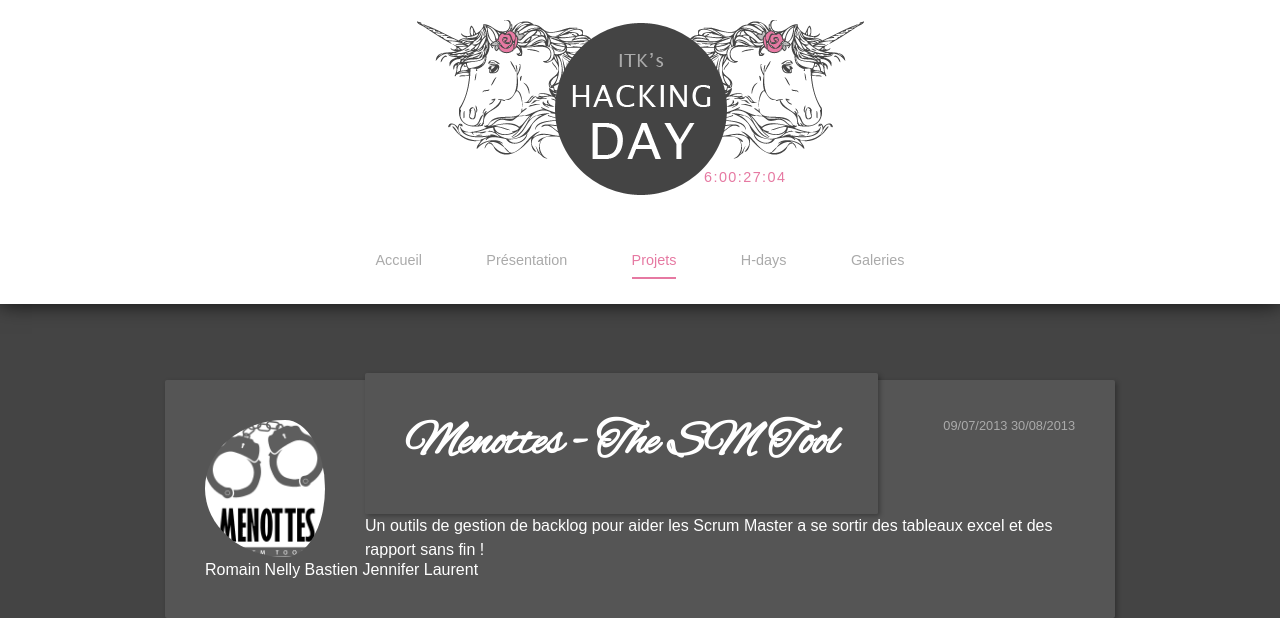
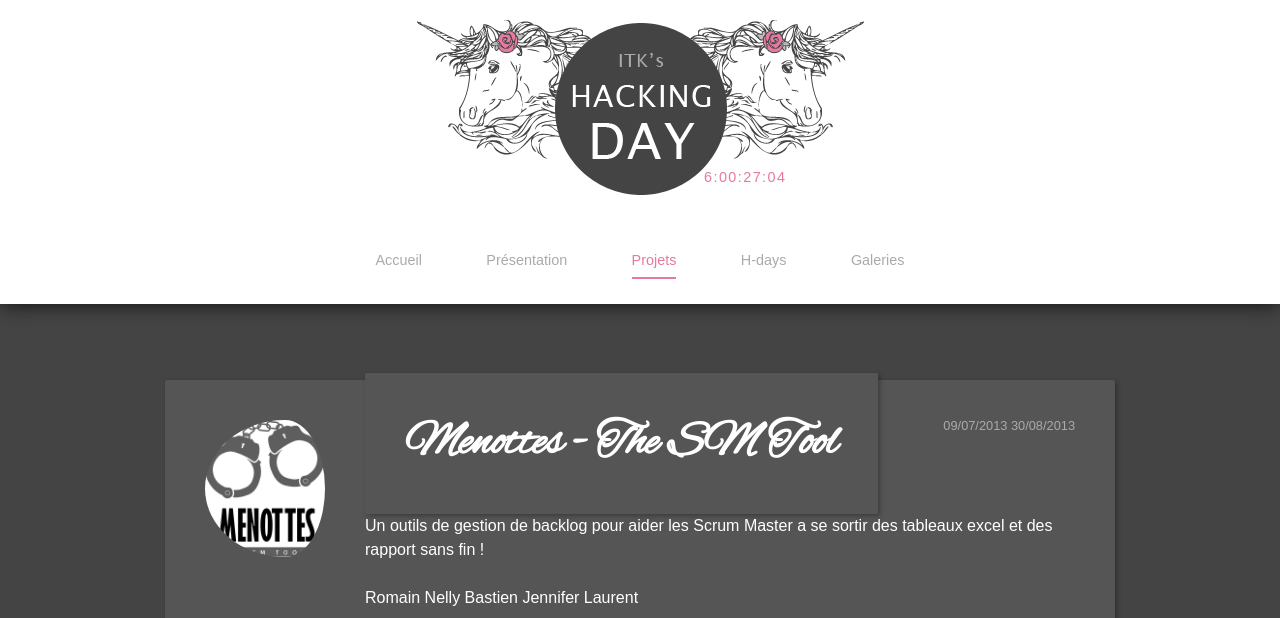
Before and after one commit to melanie-konig/site-h-day, a Jekyll site: the page built from projets.html, in a window 1280 px wide. Shown: the top 618 px of the page. Built offline with Jekyll 4.4.1, drawn with Linux system fonts in a browser that asks for light colours; grey boxes are pictures that could not be loaded.

Commit message:
liste projet maj

```diff
--- a/projets.html
+++ b/projets.html
@@ -13,9 +13,10 @@ title: Projets
 			<a>{{ techno }}</a>
 		{% endfor %}
 	</div>
-	<div class="contenu">{{ post.description }}</div>
-	{% for membre in post.equipe %}
-		<a class="tickets-global-link" href="{{ site.baseurl }}/membres.html#{{membre}}">{{membre}}</a>
-	{% endfor %}
+	<div class="contenu">{{ post.description }}<br /><br />
+		{% for membre in post.equipe %}
+			<a class="tickets-global-link" href="{{ site.baseurl }}/membres.html#{{membre}}">{{membre}}</a>
+		{% endfor %}
+	</div>
 </article>
 {% endfor %}
```
